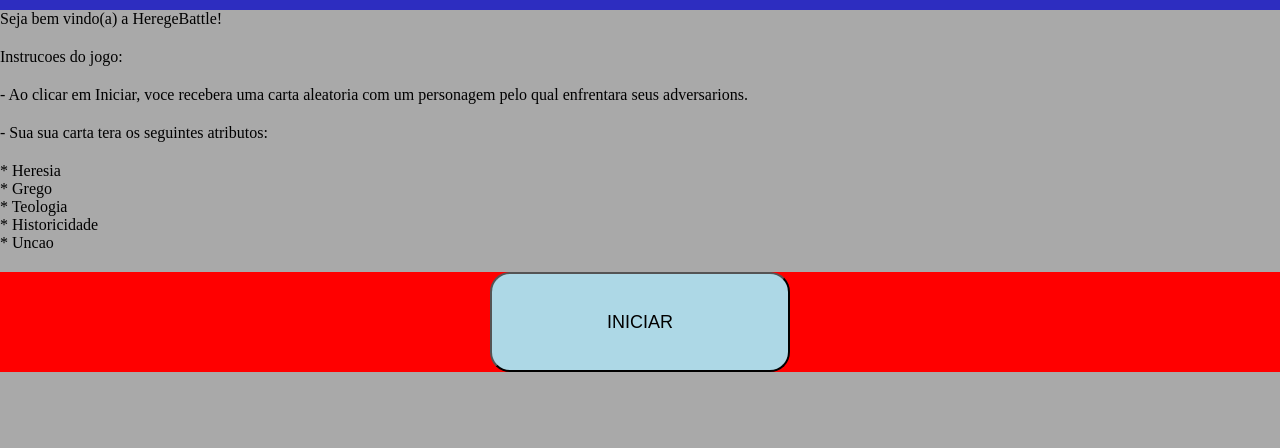
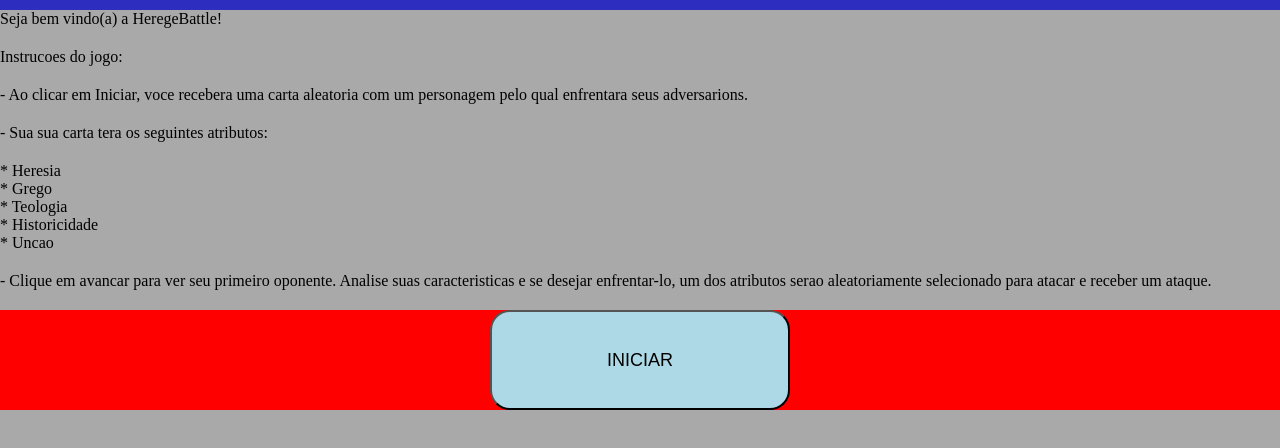
Before and after one commit to paulooliveira152012/heregeGame, a plain HTML site: page index.html in a window 1280 px wide. Shown: the part 90-538 px from the top of the page. Drawn offline with Linux system fonts and the light colour scheme.

Commit message:
functioning start

```diff
--- a/index.html
+++ b/index.html
@@ -32,6 +32,13 @@
                     <li> * Uncao </li>
                 </ul>
             </p>
+
+            <p>
+                - Clique em avancar para ver seu primeiro oponente. Analise suas caracteristicas e se desejar enfrentar-lo, um dos atributos
+                serao aleatoriamente selecionado para atacar e receber um ataque.
+            </p>
+
+
 
         </div>
 
--- a/index.js
+++ b/index.js
@@ -65,6 +65,9 @@ function start() {
     initialCard.appendChild(imagePlaceHolder)
 
 
+
+
+
 choosePic()
 
 };
```
